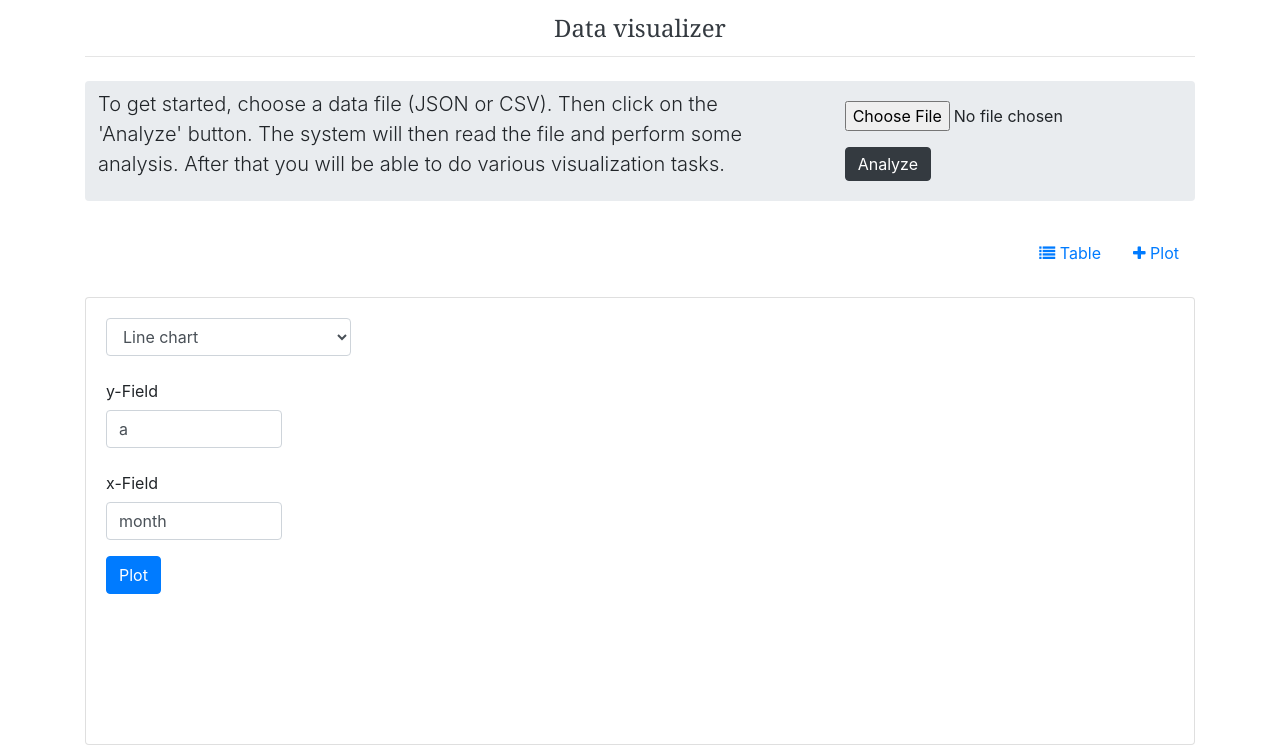
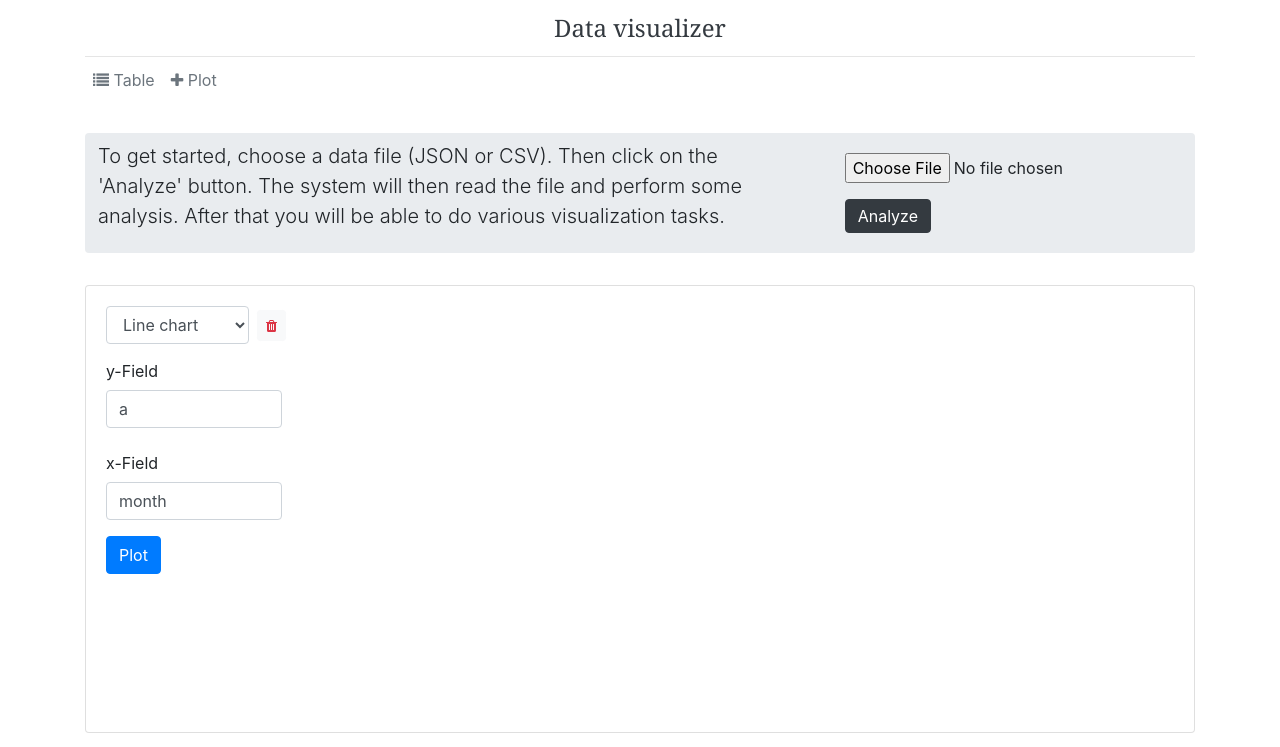
Before and after one commit to shubhvjain/data-visualizer, an Angular app: page / in a window 1280 px wide. Shown: the top 747 px of the page. Built offline with nearby package versions, Linux system fonts and the light colour scheme; what ng2-table would draw is missing.

Commit message:
added plot delete button , styling change

```diff
--- a/src/app/home/home.component.html
+++ b/src/app/home/home.component.html
@@ -12,6 +12,13 @@
                     </div>
                 </div>
             </header>
+            <div class="nav-scroller py-1 mb-2">
+                <nav class="nav d-flex justify-content-left">
+                  <a class="p-2 text-muted" (click)="showData = !showData" > <span class="fa fa-list"></span>   Table</a>
+                  <a class="p-2 text-muted" (click)="addNewPlot()"><span class="fa fa-plus"></span> Plot</a>
+
+                </nav>
+              </div>
             <br>
             <div class="jumbotron p-2 p-md-1  rounded d-print-none">
                 <div class="row">
@@ -28,7 +35,7 @@
                 </div>
 
             </div>
-            <ul class="nav justify-content-end d-print-none">
+            <!-- <ul class="nav justify-content-end d-print-none">
                 <li class="nav-item">
                     <a class="nav-link text-primary" (click)="showData = !showData"> <span class="fa fa-list"></span>
                         Table </a>
@@ -36,14 +43,8 @@
                 <li class="nav-item">
                     <a class="nav-link text-primary" (click)="addNewPlot()"><span class="fa fa-plus"></span> Plot </a>
                 </li>
-                <!-- <li class="nav-item">
-                    <a class="nav-link" href="#"><span class="fa fa-download"></span> Download</a>
-                </li> -->
-                <!-- <li class="nav-item">
-                    <a class="nav-link" href="#"><span class="fa fa-print"></span> Print</a>
-                </li> -->
-            </ul>
-            <br>
+            </ul> -->
+            <!-- <br> -->
             <div *ngIf="showData">
                 <data-table [config]="config" [data]="rows" [columns]="columns"></data-table>
             </div>
@@ -53,7 +54,9 @@
                         <div class="row">
                             <div class="col-lg-3">
                                 <div class="d-print-none">
-                                    <div class="form-group">
+
+                                    <div class="form-inline">
+                                        <div class="form-group mb-2">
                                             <select class="form-control" (change)="modifyPlotType($event.target.value,i)">
                                                 <option *ngFor="let vp of validPlot" value="{{vp.value}}"
                                                     [selected]="vp.value==plot.type">
@@ -61,6 +64,8 @@
                                             </select>
                                         </div>
 
+                                        <button class="btn btn-sm btn-light mx-2 mb-2" (click)="deletePlot(i)">  <span class="fa fa-trash text-danger"></span> </button>
+                                    </div>
                                     <div *ngIf="plotGenerator[plot['type']]['formType']['type']=='jsonSchema'">
                                         <json-form [schema]="plotGenerator[plot['type']]['formType']['schema']"
                                         (onAddData)="plotPlot($event,i)"
--- a/src/app/home/home.component.ts
+++ b/src/app/home/home.component.ts
@@ -313,4 +313,8 @@ export class HomeComponent implements OnInit {
     opt['cssID'] = "plot-" + inx;
     this.plotGenerator[a['type']]['generate'](opt)
   }
+
+  deletePlot(inx){
+    this.plots.splice(inx,1)
+  }
 }
```
Lines whose indentation alone changed are shown as unchanged.
